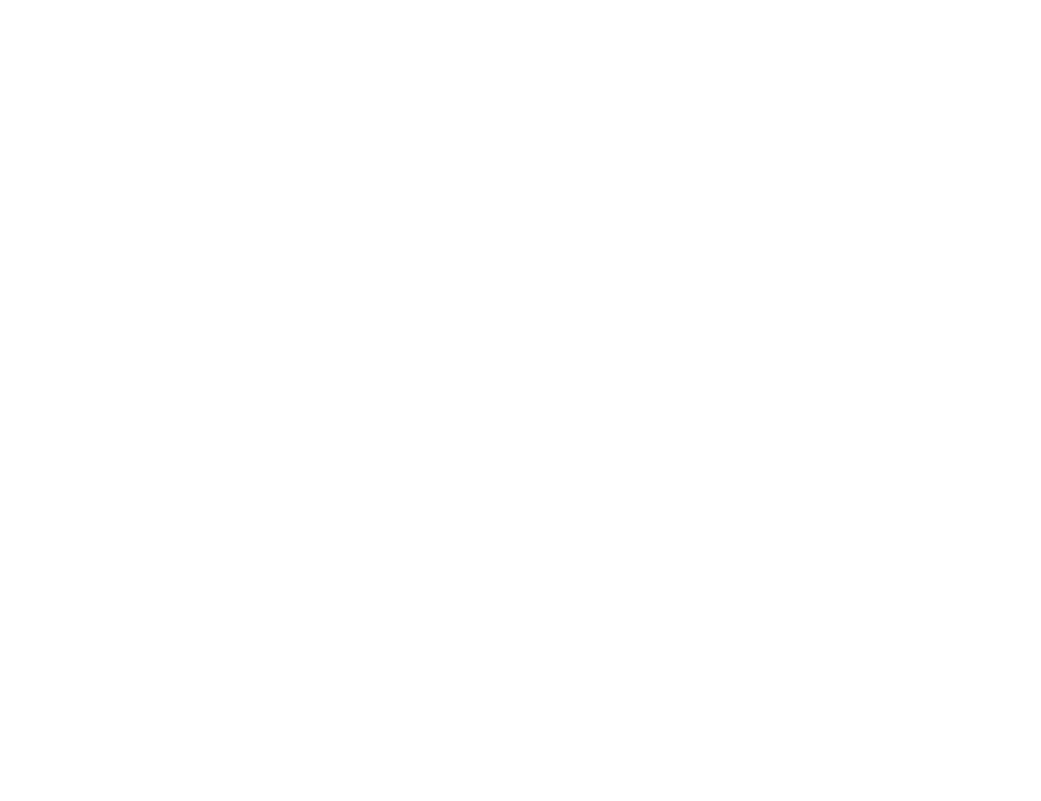
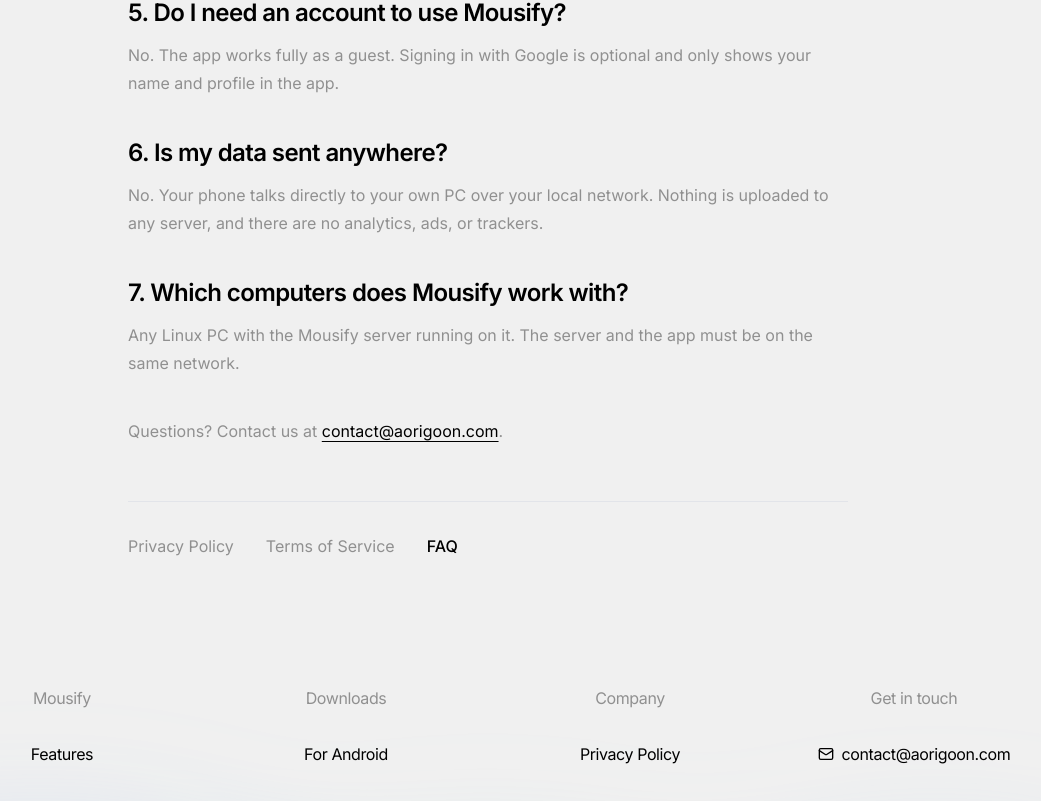
Before and after one commit to Aorigoon/mousify-website, a Next.js app: page /faq in a window 1280 px wide. Before the commit this address had no page. Shown: the part 872-1673 px from the top of the page, without its empty margins (152-1193 px from the left). Before the commit the page ends 800 px from the top, so only its background shows below. Built offline with nearby package versions, Linux system fonts and the light colour scheme.

Commit message:
v2.12: legal pages /privacy /terms /faq — same wording as in-app LegalPage; footer Privacy Policy now links to /privacy (GitHub legal link removed), Terms of Service added, footer FAQ points to /faq

```diff
--- /dev/null
+++ b/app/faq/page.tsx
@@ -0,0 +1,63 @@
+import type { Metadata } from "next";
+import LegalDoc from "@/components/LegalDoc";
+
+export const metadata: Metadata = {
+  title: "FAQ — Mousify",
+  description:
+    "Frequently asked questions about Mousify — connecting your phone to your PC, voice typing, speed, and data safety.",
+};
+
+/** FAQ — same wording as the in-app FAQ
+ *  (app/lib/views/legal_page.dart, faqText). */
+export default function FaqPage() {
+  return (
+    <LegalDoc
+      title="Frequently Asked Questions"
+      sections={[
+        {
+          heading: "1. How do I connect my phone to my PC?",
+          body: [
+            "Make sure your phone and PC are on the same Wi-Fi network, then start the Mousify server on your PC. In the app, go to Settings, then Connection, and scan the QR code from the PC screen — or pick your PC from Nearby servers.",
+          ],
+        },
+        {
+          heading: "2. My phone and PC are not on the same Wi-Fi. What can I do?",
+          body: [
+            "Turn on your phone's mobile hotspot and connect your PC to it. Your phone and PC are then on the same network, and Mousify works as usual. USB tethering works the same way.",
+          ],
+        },
+        {
+          heading: "3. The cursor moves too fast or too slow. How do I fix it?",
+          body: [
+            "Tap the three dots on the Mouse page and drag the Mouse Speed slider — or change Pointer sensitivity in Settings. A lower value is slower and more precise.",
+          ],
+        },
+        {
+          heading: "4. How does voice typing work?",
+          body: [
+            "Open the Composer (Typing) page and tap the microphone. Your phone's own speech recognition turns your voice into text, which is typed on your PC live. No account or internet service is needed for this.",
+          ],
+        },
+        {
+          heading: "5. Do I need an account to use Mousify?",
+          body: [
+            "No. The app works fully as a guest. Signing in with Google is optional and only shows your name and profile in the app.",
+          ],
+        },
+        {
+          heading: "6. Is my data sent anywhere?",
+          body: [
+            "No. Your phone talks directly to your own PC over your local network. Nothing is uploaded to any server, and there are no analytics, ads, or trackers.",
+          ],
+        },
+        {
+          heading: "7. Which computers does Mousify work with?",
+          body: [
+            "Any Linux PC with the Mousify server running on it. The server and the app must be on the same network.",
+          ],
+        },
+      ]}
+      current="faq"
+    />
+  );
+}
--- /dev/null
+++ b/app/privacy/page.tsx
@@ -0,0 +1,36 @@
+import type { Metadata } from "next";
+import LegalDoc from "@/components/LegalDoc";
+
+export const metadata: Metadata = {
+  title: "Privacy Policy — Mousify",
+  description:
+    "Mousify does not collect, store, or share your personal data on any server. Read the full privacy policy.",
+};
+
+/** Privacy Policy — same wording as the in-app policy
+ *  (app/lib/views/legal_page.dart, legalPrivacyText). */
+export default function PrivacyPage() {
+  return (
+    <LegalDoc
+      title="Privacy Policy"
+      effectiveDate="Effective 10 November 2026"
+      intro="Mousify does not collect, store, or share your personal data on any server."
+      sections={[
+        {
+          body: [],
+          bullets: [
+            "Your account: when you sign in with Google, your name and email are stored only on your device, so the app can show your profile. Nothing is uploaded anywhere.",
+            "Your computer: your phone connects directly to your own PC over your local Wi-Fi network. Pointer movements, clicks and keystrokes are sent only to that PC. They are never stored, logged, or transmitted elsewhere.",
+            "No analytics, no ads, no third-party trackers.",
+          ],
+        },
+        {
+          body: [
+            "Deleting your account removes your profile from this device. If you uninstall the app, all locally stored data goes with it.",
+          ],
+        },
+      ]}
+      current="privacy"
+    />
+  );
+}
--- /dev/null
+++ b/app/terms/page.tsx
@@ -0,0 +1,53 @@
+import type { Metadata } from "next";
+import LegalDoc from "@/components/LegalDoc";
+
+export const metadata: Metadata = {
+  title: "Terms of Service — Mousify",
+  description:
+    "The terms of service for Mousify — your phone as a wireless trackpad and keyboard for your PC.",
+};
+
+/** Terms of Service — same wording as the in-app terms
+ *  (app/lib/views/legal_page.dart, legalTermsText). */
+export default function TermsPage() {
+  return (
+    <LegalDoc
+      title="Terms of Service"
+      effectiveDate="Effective 10 November 2026"
+      intro="Welcome to Mousify. By using the app, you agree to these terms."
+      sections={[
+        {
+          heading: "1. What Mousify does",
+          body: [
+            "Mousify turns your phone into a wireless trackpad and keyboard for your own computer over your local Wi-Fi network.",
+          ],
+        },
+        {
+          heading: "2. Your responsibility",
+          body: [
+            "Use Mousify only with computers you own or have permission to control. You are responsible for keeping your device and your Google account safe.",
+          ],
+        },
+        {
+          heading: "3. Your account",
+          body: [
+            "Signing in with Google only shares your name and email with the app on this device so it can show your profile. Your account lives on your device — there is no Mousify server storing it.",
+          ],
+        },
+        {
+          heading: "4. Availability",
+          body: [
+            'Mousify is provided "as is", without warranties of any kind. Features may change or improve over time.',
+          ],
+        },
+        {
+          heading: "5. Changes",
+          body: [
+            "We may update these terms from time to time. Continued use of the app after an update means you accept the new terms.",
+          ],
+        },
+      ]}
+      current="terms"
+    />
+  );
+}
--- a/components/Footer.tsx
+++ b/components/Footer.tsx
@@ -1,8 +1,5 @@
 import { Mail } from "lucide-react";
 import type { ReactNode } from "react";
-
-const LEGAL_URL =
-  "https://github.com/Aorigoon/mouse/blob/main/app/lib/views/legal_page.dart";
 
 type FooterLink = { label: ReactNode; href: string; title: string };
 
@@ -12,7 +9,7 @@ const columns: { title: string; links: FooterLink[] }[] = [
     links: [
       { label: "Features", href: "/#features", title: "See our features" },
       { label: "Download", href: "/#download", title: "Download Mousify" },
-      { label: "FAQ", href: "/#faq", title: "Frequently asked questions" },
+      { label: "FAQ", href: "/faq", title: "Frequently asked questions" },
     ],
   },
   {
@@ -25,7 +22,8 @@ const columns: { title: string; links: FooterLink[] }[] = [
   {
     title: "Company",
     links: [
-      { label: "Privacy Policy", href: LEGAL_URL, title: "Read our Privacy Policy" },
+      { label: "Privacy Policy", href: "/privacy", title: "Read our Privacy Policy" },
+      { label: "Terms of Service", href: "/terms", title: "Read our Terms of Service" },
       { label: "Contact", href: "mailto:contact@aorigoon.com", title: "Email us" },
     ],
   },
--- /dev/null
+++ b/components/LegalDoc.tsx
@@ -0,0 +1,109 @@
+import Nav from "@/components/Nav";
+import Footer from "@/components/Footer";
+
+export type LegalSection = {
+  /** Optional — the in-app privacy text has no headings. */
+  heading?: string;
+  body: string[];
+  bullets?: string[];
+};
+
+type LegalDocProps = {
+  title: string;
+  effectiveDate?: string;
+  /** Optional — the in-app FAQ has no intro line. */
+  intro?: string;
+  sections: LegalSection[];
+  current: "privacy" | "terms" | "faq";
+};
+
+const crossLinks = [
+  { label: "Privacy Policy", href: "/privacy", key: "privacy" },
+  { label: "Terms of Service", href: "/terms", key: "terms" },
+  { label: "FAQ", href: "/faq", key: "faq" },
+] as const;
+
+/** Shared layout for the legal pages — same content as the in-app
+ *  LegalPage (app/lib/views/legal_page.dart), same wording. */
+export default function LegalDoc({
+  title,
+  effectiveDate,
+  intro,
+  sections,
+  current,
+}: LegalDocProps) {
+  return (
+    <>
+      <Nav />
+      <main className="mx-auto max-w-3xl px-6 pt-32 pb-20 md:pt-40">
+        <h1 className="text-4xl leading-[1.1] font-medium tracking-tight sm:text-5xl">
+          {title}
+        </h1>
+        {effectiveDate && (
+          <p className="mt-4 text-base text-muted-foreground italic">
+            {effectiveDate}
+          </p>
+        )}
+        {intro && (
+          <p className="mt-6 text-base leading-7 text-muted-foreground">
+            {intro}
+          </p>
+        )}
+        {sections.map((section, index) => (
+          <section key={section.heading ?? `section-${index}`}>
+            {section.heading && (
+              <h2 className="mt-10 mb-3 text-xl font-semibold tracking-tight md:text-2xl">
+                {section.heading}
+              </h2>
+            )}
+            {section.body.map((paragraph) => (
+              <p
+                key={paragraph.slice(0, 32)}
+                className="mb-4 text-base leading-7 text-muted-foreground"
+              >
+                {paragraph}
+              </p>
+            ))}
+            {section.bullets && (
+              <ul className="mb-4 list-disc space-y-2 pl-6 text-base leading-7 text-muted-foreground">
+                {section.bullets.map((bullet) => (
+                  <li key={bullet.slice(0, 32)}>{bullet}</li>
+                ))}
+              </ul>
+            )}
+          </section>
+        ))}
+        <p className="mt-10 text-base leading-7 text-muted-foreground">
+          Questions? Contact us at{" "}
+          <a
+            href="mailto:contact@aorigoon.com"
+            className="text-foreground underline underline-offset-4"
+          >
+            contact@aorigoon.com
+          </a>
+          .
+        </p>
+        <nav
+          aria-label="Legal pages"
+          className="mt-14 flex flex-wrap gap-x-8 gap-y-3 border-t border-border pt-8"
+        >
+          {crossLinks.map((link) => (
+            <a
+              key={link.key}
+              href={link.href}
+              aria-current={link.key === current ? "page" : undefined}
+              className={
+                link.key === current
+                  ? "text-base font-medium text-foreground"
+                  : "text-base text-muted-foreground hover:text-foreground"
+              }
+            >
+              {link.label}
+            </a>
+          ))}
+        </nav>
+      </main>
+      <Footer />
+    </>
+  );
+}
```
